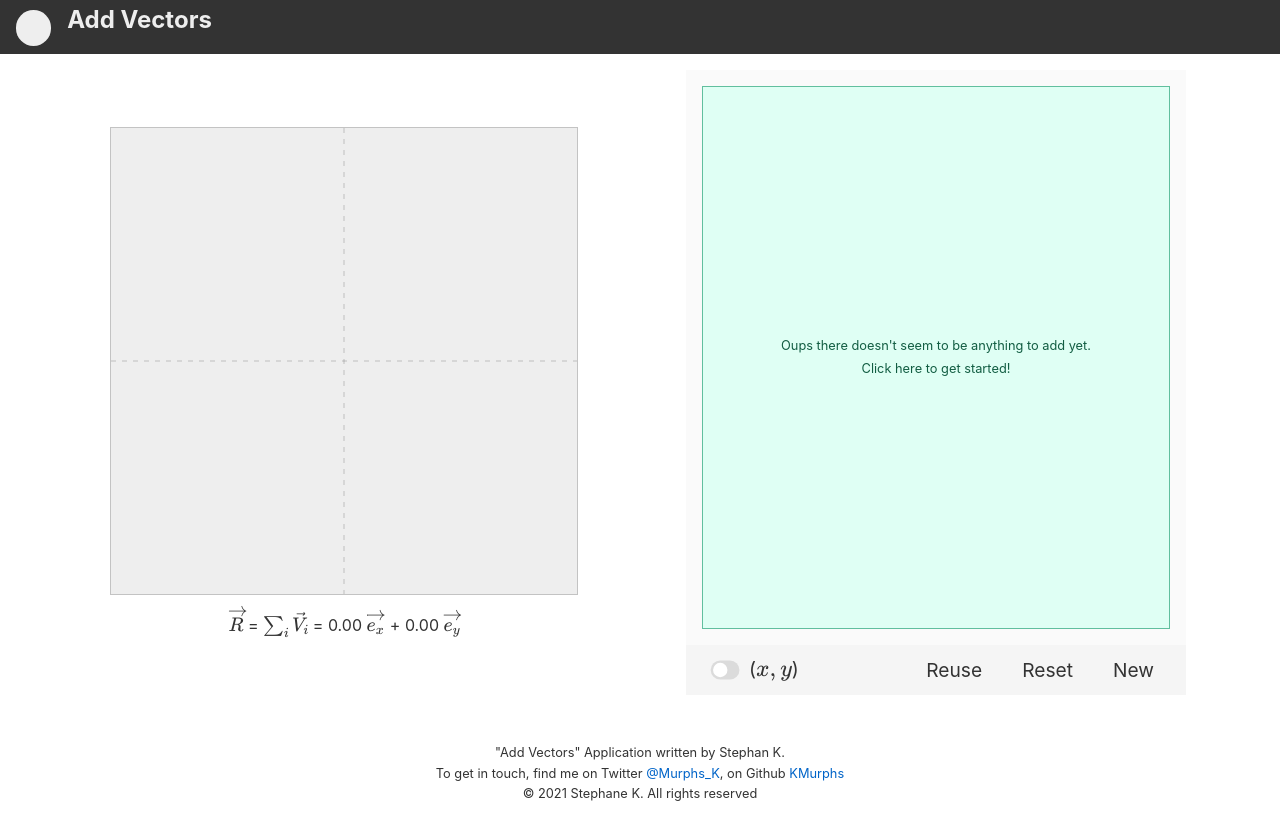
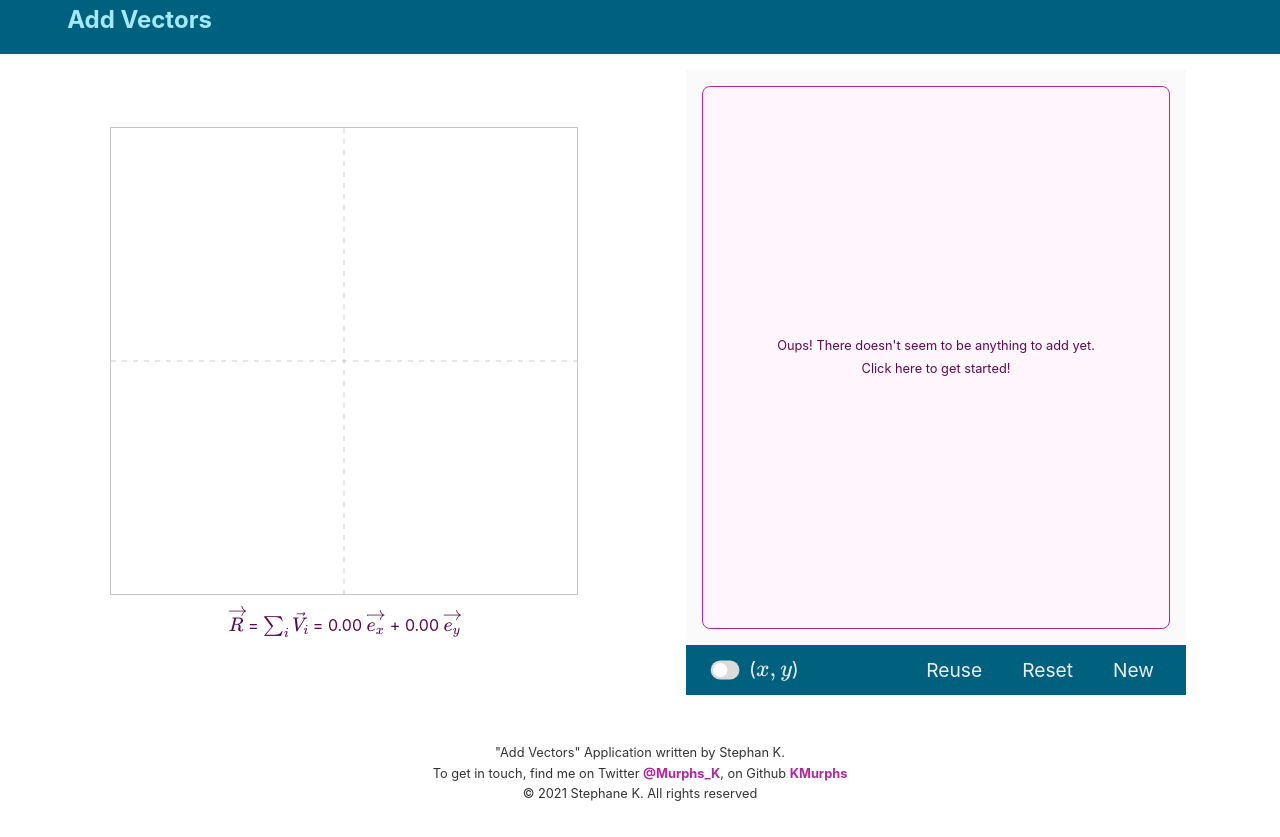
Before and after one commit to KMurphs/math-calculators, a Svelte app in the folder add-vectors/: page / in a window 1280 px wide. Built offline with nearby package versions, Linux system fonts and the light colour scheme.

Commit message:
Added colors

```diff
--- a/add-vectors/public/global.css
+++ b/add-vectors/public/global.css
@@ -1,10 +1,8 @@
-html {
-	overflow-y: hidden;
-}
 html, body {
 	position: relative;
 	width: 100%;
 	height: 100%;
+
 }
 
 body {
@@ -17,15 +15,17 @@ body {
 
 a {
 	color: rgb(0,100,200);
+	color: var(--color-accent);
 	text-decoration: none;
 }
 
-a:hover {
+/* a:hover {
 	text-decoration: underline;
-}
+} */
 
 a:visited {
 	color: rgb(0,80,160);
+	color: var(--color-accent-dark);
 }
 
 label {
--- a/add-vectors/src/App.svelte
+++ b/add-vectors/src/App.svelte
@@ -123,10 +123,29 @@ const handleMenuAction = (action: string)=>{
 
 
 <style>
+:global(:root){
+	--color-primary-lighter: #fafafa;
+	--color-primary-light: #eee;
+	--color-primary-light2: #ccc;
+	--color-primary-gray: #999;
+	--color-primary-dark: #333;
+	--color-secondary-lighter: #d9f6ff;
+	--color-secondary-light: #a3eaff;
+	--color-secondary: #24a5cc;
+	--color-secondary-dark: #00617F;
+	--color-accent-lighter: #ffdbf9;
+	--color-accent-lighter3: #fff5fd;
+	--color-accent-lighter2: #ffc5f5;
+	--color-accent-light: #fdbcf2;
+	--color-accent: #b1289a;
+	--color-accent-dark: #5A0B4D;
+}
 header{
 	padding: .5rem 1rem;
 	background: #333;
+	background: var(--color-secondary-dark);
 	color: #eee;
+	color: var(--color-secondary-light);
 }
 
 main{
@@ -148,6 +167,7 @@ main{
 	padding: 1rem;
 	flex: 1 1 2rem;
 	background: #fafafa;
+	background: var(--color-primary-lighter);
 	overflow-y: auto;
 }
 
@@ -160,6 +180,7 @@ main{
 
 #menu-items-container{
 	background: #f5f5f5;
+	background: var(--color-secondary-dark);
 	padding: 0 1rem;
 }
 
--- a/add-vectors/src/components/About.svelte
+++ b/add-vectors/src/components/About.svelte
@@ -3,7 +3,10 @@
 	"Add Vectors" Application written by Stephan K.<br>
 </p>
 <p class="about-links">
-	To get in touch, find me on Twitter <a href="https://twitter.com/Murphs_K" rel="noopener noreferrer" target="_blank">@Murphs_K</a>, on Github <a href="https://github.com/KMurphs" rel="noopener noreferrer" target="_blank">KMurphs</a><br>
+	To get in touch, find me on Twitter
+	<strong><a href="https://twitter.com/Murphs_K" rel="noopener noreferrer" target="_blank">@Murphs_K</a></strong>,
+	on Github
+	<strong><a href="https://github.com/KMurphs" rel="noopener noreferrer" target="_blank">KMurphs</a></strong><br>
 </p>
 <p class="about-copyrights">
 	© 2021 Stephane K.  All rights reserved
--- a/add-vectors/src/components/Input.svelte
+++ b/add-vectors/src/components/Input.svelte
@@ -67,6 +67,7 @@ label::after{
   content: "";
   height: 1px;
   background-color: #bbb;
+  background-color: var(--color-secondary-dark);
   display: block;
   position: absolute;
   transition:0.2s ease all;
@@ -76,6 +77,7 @@ label::after{
 label::after	{
   transform: scaleX(0);
   background-color: #777;
+  background-color: var(--color-secondary);
 }
 /* active state */
 /* input:focus ~ label, input:valid ~ label 		{ */
@@ -106,15 +108,15 @@ input:focus ~ .highlight {
 
 /* ANIMATIONS ================ */
 @-webkit-keyframes inputHighlighter {
-	from { background:#5264AE; }
+	from { background: var(--color-accent-dark);  }
   to 	{ width:0; background:transparent; }
 }
 @-moz-keyframes inputHighlighter {
-	from { background:#5264AE; }
+	from { background: var(--color-accent-dark);; }
   to 	{ width:0; background:transparent; }
 }
 @keyframes inputHighlighter {
-	from { background:#5264AE; }
+	from { background: var(--color-accent-dark);; }
   to 	{ width:0; background:transparent; }
 }
 </style>
--- a/add-vectors/src/components/MenuBar.svelte
+++ b/add-vectors/src/components/MenuBar.svelte
@@ -39,6 +39,8 @@ const onReset = ()=>onSelection("reset");
 	display: flex;
 	justify-content: space-between;
 	background: #f5f5f5;
+	background: var(--color-secondary-dark);
+	color: var(--color-primary-light);
 	overflow-y: hidden;
 }
 .menu-item{
@@ -53,19 +55,22 @@ const onReset = ()=>onSelection("reset");
 }
 .menu-item:focus{
 	border-top: 2px solid #aaa;
+	border-top: 4px solid var(--color-secondary);
 	/* border-top: 2px solid #aaa; */
 }
 .menu-item:hover,
 .menu-item:active {
   background-color: #ddd;
-  border-color: #ddd;
-  background-color: rgba(0,0,0,0.1);
-  border-color: rgba(0,0,0,0.1);
+  /* border-color: #ddd; */
+  background-color: rgba(0,0,0,0.2);
+  /* background-color: rgba(199, 251, 233,0.1); */
+  /* border-color: rgba(0,0,0,0.1); */
   /* color: #eee; */
 }
 button.menu-item{
 	font-size: 1.2rem;
 	width: 50px;
+	color: var(--color-primary-light);
 }
 button.menu-item span{
 	display: none;
--- a/add-vectors/src/components/Modal.svelte
+++ b/add-vectors/src/components/Modal.svelte
@@ -68,6 +68,7 @@ const closeModal = () => dispatch('close');
 	opacity: 0;
 	background: rgba(143,27,15,0.8);
 	background: rgba(113, 113, 113, 0.8);
+	background: var(--color-secondary);
 	-webkit-transition: all 0.3s;
 	-moz-transition: all 0.3s;
 	transition: all 0.3s;
@@ -82,8 +83,10 @@ const closeModal = () => dispatch('close');
 .md-content {
 	color: #fff;
 	color: #333;
+	color: var(--color-primary-dark);
 	background: #e74c3c;
 	background: #dedede;
+	background: var(--color-primary-light);
 	position: relative;
 	border-radius: 3px;
 	margin: 0 auto;
@@ -129,6 +132,7 @@ const closeModal = () => dispatch('close');
 .md-show.md-effect-12 ~ .md-overlay {
 	background: #e74c3c;
 	background: #dedede;
+	background: var(--color-secondary-lighter);
 }
 
 .md-effect-12 .md-content h3,
@@ -148,7 +152,10 @@ const closeModal = () => dispatch('close');
 	border-radius: 8px;
 	min-width: 15rem;
 	background: #333;
+	background: var(--color-secondary-dark);
 	color: #eee;
+	color: var(--color-primary-light);
+	font-weight: bold;
 }
 .md-close{
 	margin-top: 5rem !important;
--- a/add-vectors/src/components/Operands.svelte
+++ b/add-vectors/src/components/Operands.svelte
@@ -22,7 +22,7 @@ const onNewOperand = ()=>dispatch("newOperand");
     </ul>
 {:else}
     <div class="empty-state" on:click={onNewOperand}>
-        <span class="empty-message">Oups there doesn't seem to be anything to add yet.</span>
+        <span class="empty-message">Oups! There doesn't seem to be anything to add yet.</span>
         <span class="empty-icon"><i class="fas fa-plus" aria-hidden="true"></i></span>
         <span class="empty-message">Click here to get started!</span>
     </div>
@@ -38,18 +38,23 @@ const onNewOperand = ()=>dispatch("newOperand");
 
 .empty-state{
     border: 1px solid #61bf9e;
+    border-color: var(--color-accent);
     padding: 1rem;
     height: 100%;
     display: flex;
     justify-content: center;
     align-items: center;
     background: #dffff4;
+    background: var(--color-accent-lighter3);
     flex-direction: column;
     color: #125d42;
+    color: var(--color-accent-dark);
+    border-radius: 8px;
     cursor: pointer;
 }
 .empty-state:hover{
     background: #c7fbe9;
+    background: var(--color-accent-lighter);
 }
 .empty-message{
     display: block;
--- a/add-vectors/src/components/Results.svelte
+++ b/add-vectors/src/components/Results.svelte
@@ -21,5 +21,6 @@ export let vectorToTex: (v: TCartesianVector) => string = null;
 #resultant{
 	margin: 0 auto;
     text-align: center;
+    color: var(--color-accent-dark);
 }
 </style>
--- a/add-vectors/src/components/TitleBar.svelte
+++ b/add-vectors/src/components/TitleBar.svelte
@@ -52,15 +52,17 @@ h1{
 .icon{
     width: 2.2rem;
     height: 2.2rem;
-    background: #eee;
+    /* background: #eee; */
+    background-color: var(--color-secondary-dark);
     display: inline-flex;
     justify-content: center;
     align-items: center;
     border-radius: 50%;
-    font-size: 1.2rem;
+    font-size: 1.5rem;
     padding-left: 0.2rem;
     margin-right: 1rem;
     color: #333;
+    color: var(--color-secondary-light);
 }
 .btn-info{
     font-size: .8rem;
@@ -69,6 +71,7 @@ h1{
     border: none;
     background: rgba(0,0,0,.1);
     color: #999;
+    color: var(--color-secondary);
     border-radius: 50%;
     display: flex;
     justify-content: center;
--- a/add-vectors/src/components/VectorCanvas.svelte
+++ b/add-vectors/src/components/VectorCanvas.svelte
@@ -22,10 +22,14 @@ const setupCanvas = () => {
 onMount(setupCanvas);
 window.addEventListener('resize', setupCanvas);
 
-
+const operandsCanvasColor = "#333";
+const resultantCanvasColor = "#b1289a";
 $: canvas && vectors && getBulkDrawer && setupCanvas();
 $: canvas && vectors && getBulkDrawer && tick().then(() => { clearCanvas(canvas); drawCanvasAxis(canvas) });
-$: canvas && vectors && tick().then(() => { getBulkDrawer(canvas)(vectors, "#000"); getBulkDrawer(canvas)([resultant], "#F00"); });
+$: canvas && vectors && tick().then(() => {
+	getBulkDrawer(canvas)(vectors, operandsCanvasColor);
+	getBulkDrawer(canvas)([resultant], resultantCanvasColor);
+});
 </script>
 
 
@@ -40,7 +44,7 @@ canvas{
 	max-width: 100%;
 	width: 100%;
 	margin: 0 auto;
-	background: #eee;
+	/* background: #eee;  */
 	display: block;
 	margin-bottom: .5rem;
 }
--- a/add-vectors/src/utils/canvas.utils.ts
+++ b/add-vectors/src/utils/canvas.utils.ts
@@ -51,7 +51,10 @@ function addCoordinates(context: any, text: string, xCoord: number, yCoord: numb
     const margin = 12;
     context.font = `${margin - 2}px Arial`;
     context.textAlign = "center";
+    context.textAlign = isInRightPlane ? "right" : "left";
     context.fillText(text, xCoord + margin * (isInUpPlane ? 1 : -1), yCoord + margin * (isInRightPlane ? 1 : -1));
+    // context.fillText(text, xCoord + margin * (isInRightPlane ? -1 : 1), yCoord + margin * (isInUpPlane ? 1 : -1));
+
 }
 function drawCanvasArrow(context: any, fromx: number, fromy: number, tox: number, toy: number) {
     if(!context || !fromx || !fromy || !tox || !toy) return;
```
Also changed, not shown: add-vectors/src/components/Operand.svelte (+26 -5 lines).
